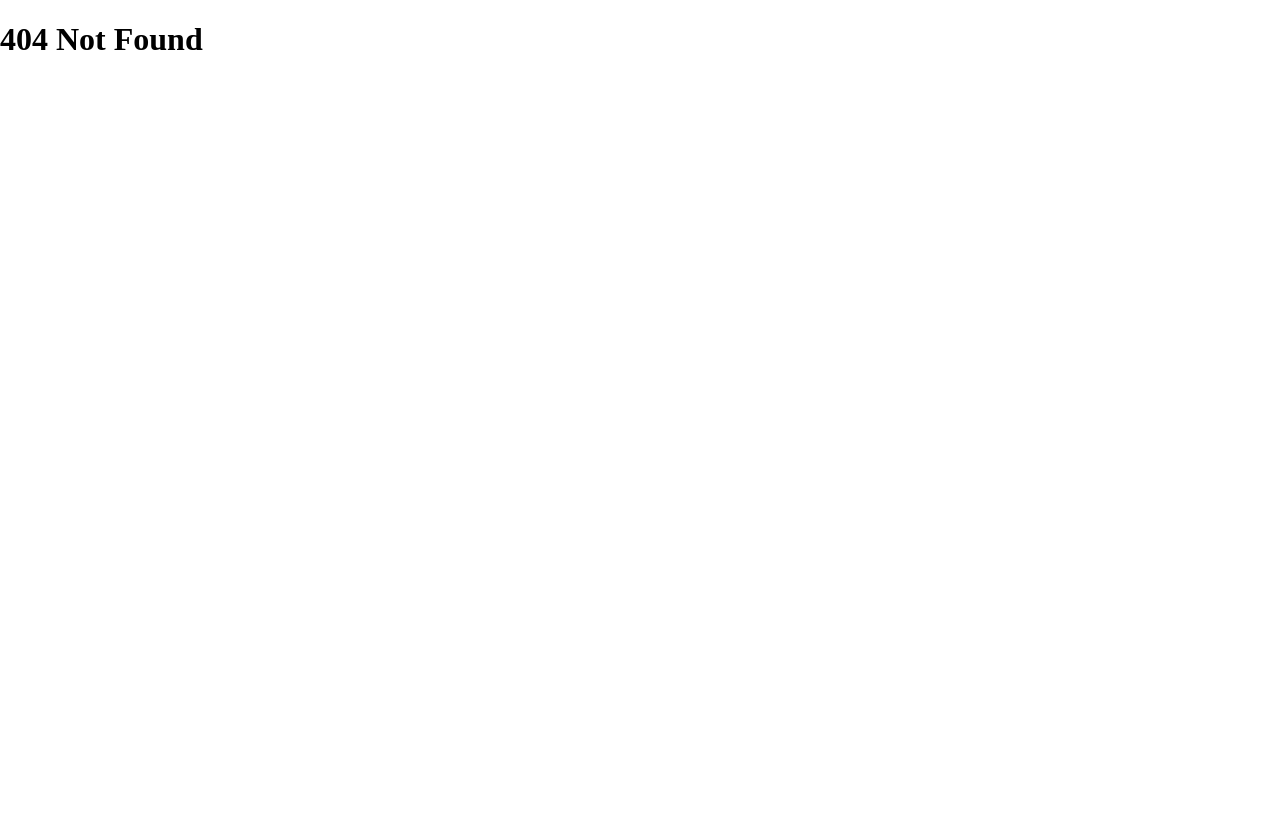
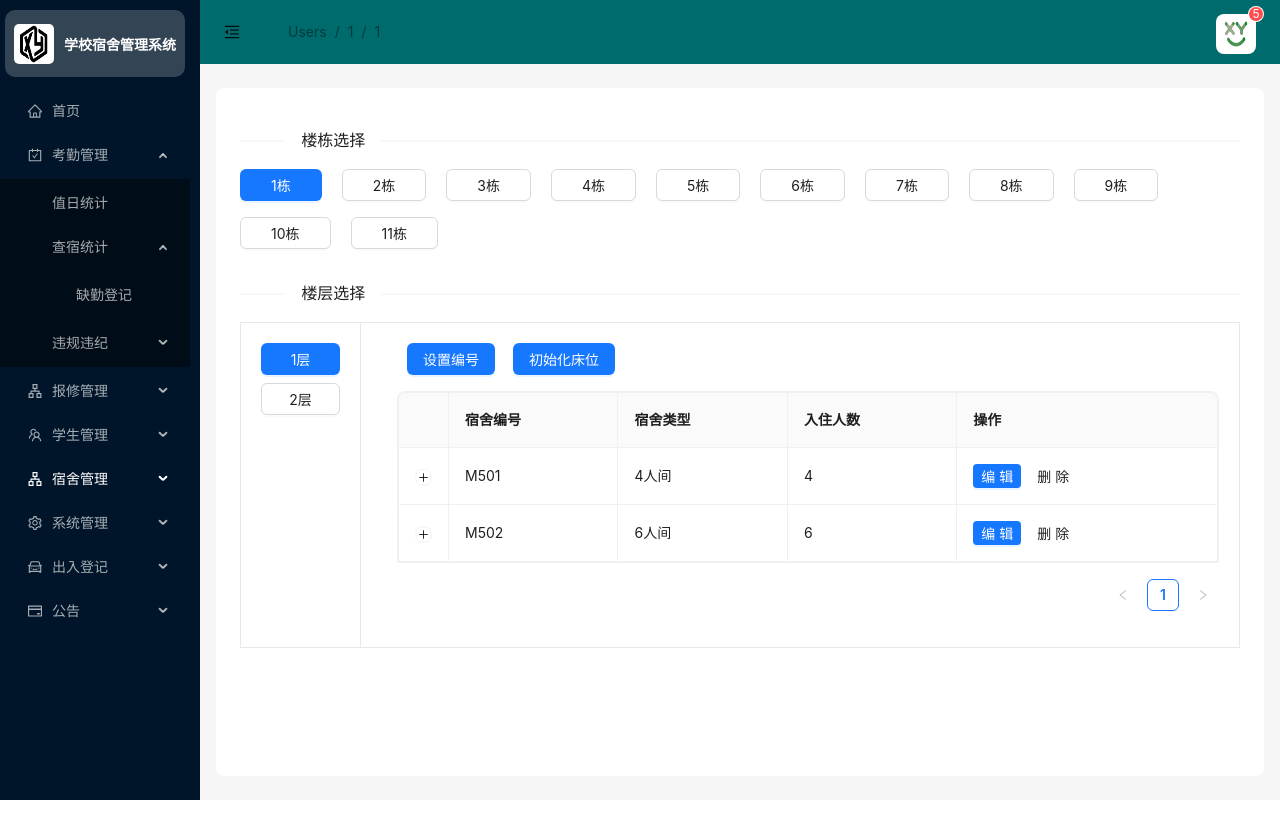
Before and after one commit to YLaoYongY/react-dormicare, a React (Vite) app: page /set-dorm in a window 1280 px wide. Before the commit this address had no page. After the commit the page ends 800 px from the top, so only its background shows below. Built offline with nearby package versions, Linux system fonts and the light colour scheme.

Commit message:
设置宿舍页面搭建

```diff
--- /dev/null
+++ b/src/pages/Dormitory/components/SetDorm.jsx
@@ -0,0 +1,200 @@
+import React, { useState } from 'react'
+import { Button, Table, message, Divider } from 'antd'
+import './SetDorm.scss'
+
+const buildingData = ['1栋', '2栋', '3栋', '4栋', '5栋', '6栋', '7栋', '8栋', '9栋', '10栋', '11栋']
+
+const dormitoryData = {
+  '1层': [
+    { id: 'M501', type: '4人间', peopleCount: 4 },
+    { id: 'M502', type: '6人间', peopleCount: 6 },
+  ],
+  '2层': [
+    { id: 'M601', type: '4人间', peopleCount: 4 },
+    { id: 'M602', type: '6人间', peopleCount: 6 },
+  ],
+}
+
+const SetDorm = () => {
+  const [selectedBuilding, setSelectedBuilding] = useState('1栋')
+  const [selectedFloor, setSelectedFloor] = useState('1层')
+  const [dataSource, setDataSource] = useState(
+    dormitoryData['1层'].map(dorm => ({
+      ...dorm,
+      beds: Array.from({ length: dorm.peopleCount }, (_, index) => `${dorm.id}-${index + 1}`),
+    }))
+  )
+
+  const handleBuildingChange = building => {
+    setSelectedBuilding(building)
+    setSelectedFloor('1层')
+    setDataSource(
+      dormitoryData['1层'].map(dorm => ({
+        ...dorm,
+        beds: Array.from({ length: dorm.peopleCount }, (_, index) => `${dorm.id}-${index + 1}`),
+      }))
+    )
+  }
+
+  const handleFloorChange = floor => {
+    setSelectedFloor(floor)
+    setDataSource(
+      dormitoryData[floor]?.map(dorm => ({
+        ...dorm,
+        beds: Array.from({ length: dorm.peopleCount }, (_, index) => `${dorm.id}-${index + 1}`),
+      })) || []
+    )
+  }
+
+  const handleSetNumbering = () => {
+    message.success('编号设置成功！')
+  }
+
+  const handleInitBed = () => {
+    message.success('床位初始化成功！')
+  }
+
+  const handleEdit = (record, type) => {
+    message.info(`编辑${type}信息: ${record}`)
+  }
+
+  const handleDelete = (record, type) => {
+    if (type === '宿舍') {
+      setDataSource(prevData => prevData.filter(item => item.id !== record))
+      message.success(`宿舍 ${record} 已删除`)
+    } else if (type === '床位') {
+      setDataSource(prev =>
+        prev.map(item => ({
+          ...item,
+          beds: item.beds.filter(bed => bed !== record),
+        }))
+      )
+      message.success(`床位 ${record} 已删除`)
+    }
+  }
+
+  const expandedRowRender = record => {
+    return (
+      <Table
+        dataSource={record.beds.map(bed => ({ id: bed }))}
+        columns={[
+          {
+            title: '床位编号',
+            dataIndex: 'id',
+            key: 'id',
+          },
+          {
+            title: '操作',
+            key: 'action',
+            render: (_, bedRecord) => (
+              <>
+                <Button
+                  type="primary"
+                  size="small"
+                  style={{ marginRight: 8 }}
+                  onClick={() => handleEdit(bedRecord.id, '床位')}
+                >
+                  编辑
+                </Button>
+                <Button type="danger" size="small" onClick={() => handleDelete(bedRecord.id, '床位')}>
+                  删除
+                </Button>
+              </>
+            ),
+          },
+        ]}
+        rowKey="id"
+        pagination={false}
+        bordered
+      />
+    )
+  }
+
+  const columns = [
+    {
+      title: '宿舍编号',
+      dataIndex: 'id',
+      key: 'id',
+    },
+    {
+      title: '宿舍类型',
+      dataIndex: 'type',
+      key: 'type',
+    },
+    {
+      title: '入住人数',
+      dataIndex: 'peopleCount',
+      key: 'peopleCount',
+    },
+    {
+      title: '操作',
+      key: 'action',
+      render: record => (
+        <>
+          <Button type="primary" size="small" style={{ marginRight: 8 }} onClick={() => handleEdit(record.id, '宿舍')}>
+            编辑
+          </Button>
+          <Button type="danger" size="small" onClick={() => handleDelete(record.id, '宿舍')}>
+            删除
+          </Button>
+        </>
+      ),
+    },
+  ]
+
+  return (
+    <div className="set-dorm-page">
+      <Divider orientation="left">楼栋选择</Divider>
+      <div>
+        {buildingData.map(building => (
+          <Button
+            className="building-buttons"
+            key={building}
+            type={selectedBuilding === building ? 'primary' : 'default'}
+            onClick={() => handleBuildingChange(building)}
+          >
+            {building}
+          </Button>
+        ))}
+      </div>
+
+      <Divider orientation="left">楼层选择</Divider>
+      <div className="main-content">
+        <div className="floor-buttons">
+          {Object.keys(dormitoryData).map(floor => (
+            <Button
+              key={floor}
+              type={selectedFloor === floor ? 'primary' : 'default'}
+              onClick={() => handleFloorChange(floor)}
+              block
+            >
+              {floor}
+            </Button>
+          ))}
+        </div>
+
+        <div className="right-content">
+          <div className="action-buttons">
+            <Button type="primary" onClick={handleSetNumbering} style={{ marginRight: 8 }}>
+              设置编号
+            </Button>
+            <Button type="primary" onClick={handleInitBed}>
+              初始化床位
+            </Button>
+          </div>
+          <Table
+            dataSource={dataSource}
+            columns={columns}
+            pagination={{ pageSize: 5 }}
+            rowKey="id"
+            bordered
+            style={{ marginTop: 16 }}
+            expandable={{ expandedRowRender }}
+          />
+        </div>
+      </div>
+    </div>
+  )
+}
+
+export default SetDorm
--- /dev/null
+++ b/src/pages/Dormitory/components/SetDorm.scss
@@ -0,0 +1,32 @@
+.set-dorm-page {
+}
+
+.building-buttons {
+  padding: 5px 30px;
+  margin-bottom: 16px;
+  margin-right: 20px;
+}
+
+.main-content {
+  display: flex;
+  border: 1px solid #e8e8e8;
+  // padding: 20px;
+}
+
+.floor-buttons {
+  width: 120px;
+  margin-right: 16px;
+  padding: 20px;
+  border-right: 1px solid #e8e8e8;
+  button {
+    margin-bottom: 8px;
+  }
+}
+
+.right-content {
+  flex: 1;
+  padding: 20px;
+  .action-buttons {
+    margin-bottom: 16px;
+  }
+}
--- a/src/pages/Layout/components/Sidebar.jsx
+++ b/src/pages/Layout/components/Sidebar.jsx
@@ -84,8 +84,9 @@ const items = [
     children: [
       {
         key: '/dormitory',
-        label: '楼层管理',
+        label: '楼栋管理',
       },
+      { key: '/set-dorm', label: '设置宿舍' },
       {
         key: '52',
         label: '分配宿舍',
--- a/src/router/index.jsx
+++ b/src/router/index.jsx
@@ -8,6 +8,7 @@ import ViolationHandling from '@/pages/Attendance/components/ViolationHandling/V
 
 import Dormitory from '@/pages/Dormitory'
 import RoomChange from '@/pages/Dormitory/components/RoomChange'
+import SetDorm from '@/pages/Dormitory/components/SetDorm'
 
 import Notice from '@/pages/Notice'
 import ReportRepair from '@/pages/ReportRepair'
@@ -35,6 +36,7 @@ const router = createBrowserRouter([
       { path: 'floor-details/:floor', element: <FloorDetails /> },
       { path: 'violation-handling', element: <ViolationHandling /> },
       { path: 'dormitory', element: <Dormitory /> },
+      { path: 'set-dorm', element: <SetDorm /> },
       { path: 'roomchange', element: <RoomChange /> },
 
       { path: 'notice', element: <Notice /> },
```
